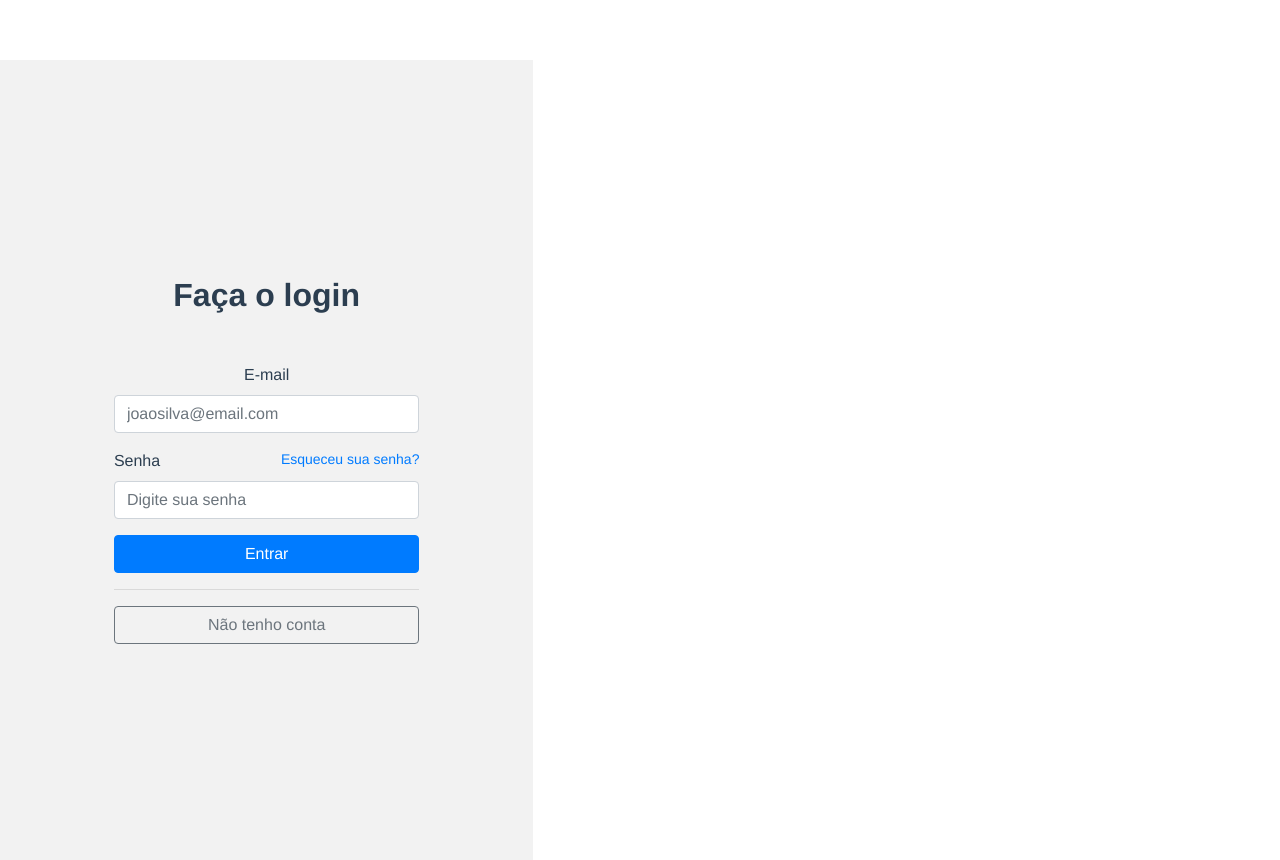
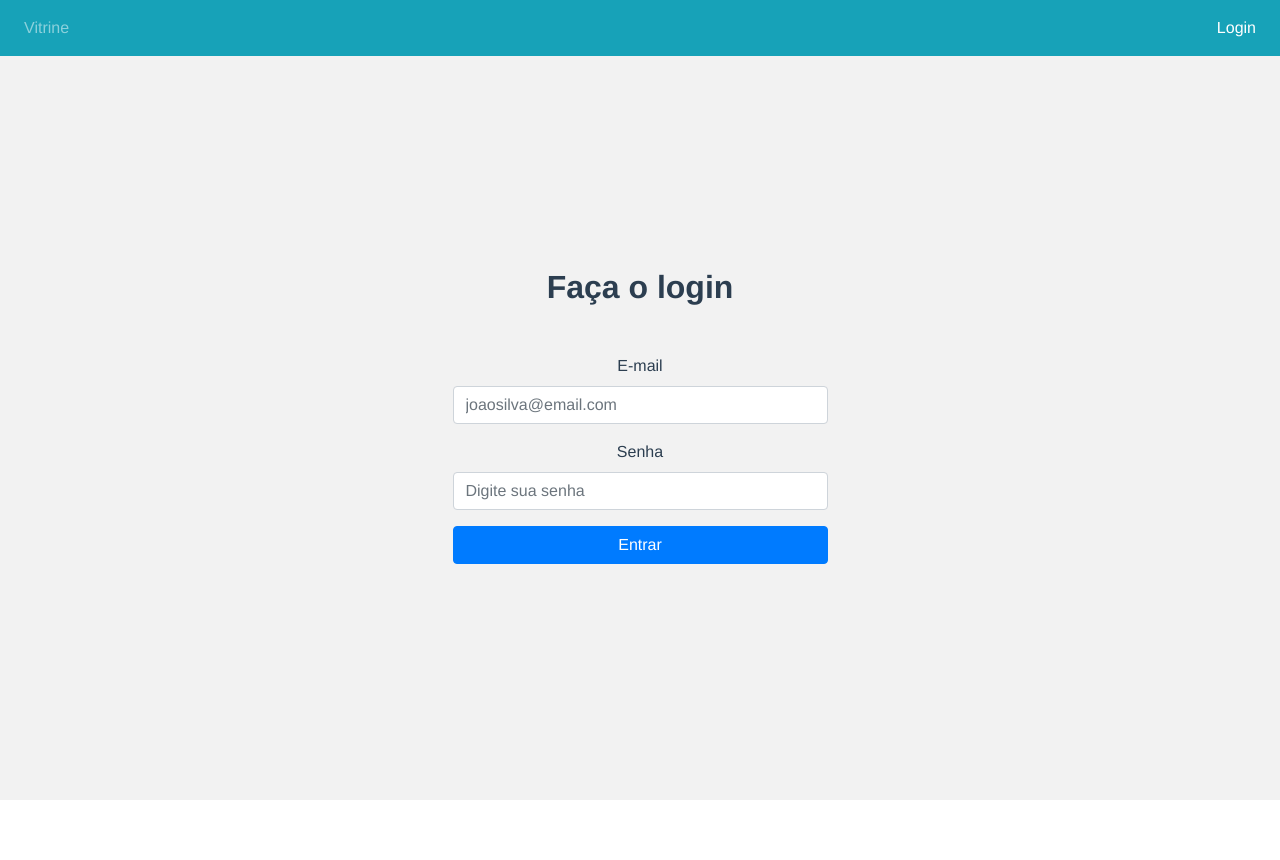
Before and after one commit to Ruy-Araujo/adopt-fronend, a Vue app: page /login in a window 1280 px wide. After the commit the page ends 800 px from the top, so only its background shows below. Built offline with nearby package versions, Linux system fonts and the light colour scheme.

Commit message:
Feat: login implementado, e design e menu parcial

```diff
--- a/src/App.vue
+++ b/src/App.vue
@@ -1,5 +1,29 @@
 <template>
   <div id="app">
+    <div>
+      <b-navbar toggleable="lg" type="dark" variant="info">
+        <b-navbar-nav>
+          <b-nav-item
+            :to="{ name: 'Vitrine' }"
+            :active="getRouteName === 'Vitrine'"
+            >Vitrine</b-nav-item
+          >
+        </b-navbar-nav>
+
+        <!-- Right aligned nav items -->
+        <b-navbar-nav class="ml-auto">
+          <b-nav-item v-if="estaAutenticadoApp" :to="{ name: 'Deslogar' }"
+            >Deslogar</b-nav-item
+          >
+          <b-nav-item
+            v-else
+            :to="{ name: 'Login' }"
+            :active="getRouteName === 'Login'"
+            >Login</b-nav-item
+          >
+        </b-navbar-nav>
+      </b-navbar>
+    </div>
     <transition name="fade" mode="out-in">
       <router-view />
     </transition>
@@ -7,8 +31,34 @@
 </template>
 
 <script>
+import LocalStorageMixin from "@/mixins/localStorageMixin.js";
+// TODO: Arrumar botão de logar e deslogar
+
 export default {
-  name: "App"
+  name: "App",
+  data() {
+    return {
+      estaAutenticadoApp: Boolean(this.getLocalStorage("Adopt_at"))
+    };
+  },
+
+  computed: {
+    getRouteName() {
+      return this.$route.name;
+    }
+  },
+
+  mixins: [LocalStorageMixin],
+
+  method: {
+    getRouteName() {
+      return this.$route.name;
+    }
+  },
+
+  created() {
+    this.localStorageExpires();
+  }
 };
 </script>
 
@@ -19,7 +69,8 @@ export default {
   -moz-osx-font-smoothing: grayscale;
   text-align: center;
   color: #2c3e50;
-  margin-top: 60px;
+  background-color: #f2f2f2;
+  min-height: 100vh;
 }
 
 .fade-enter-active,
--- a/src/router/index.js
+++ b/src/router/index.js
@@ -15,6 +15,11 @@ const routes = [
     component: () => import("../views/Auth/LoginView.vue")
   },
   {
+    path: "/deslogar",
+    name: "Deslogar",
+    component: () => import("../views/Auth/DeslogarView.vue")
+  },
+  {
     path: "/cadastro",
     name: "Cadastro",
     component: () => import("../views/Auth/CadastroView.vue")
@@ -30,3 +35,16 @@ export default new VueRouter({
   mode: "history",
   routes
 });
+
+// TODO: Implementar validação de login para rotas que precisam de login
+// router.beforeEach((to, from, next) => {
+//   if (
+//     to.name !== "login" &&
+//     to.name !== "register" &&
+//     !localStorage.getItem("authUser")
+//   ) {
+//     next({ name: "login" });
+//   } else {
+//     next();
+//   }
+// });
--- a/src/views/Admin/FormAnimalView.vue
+++ b/src/views/Admin/FormAnimalView.vue
@@ -183,6 +183,7 @@ export default {
       // TODO: Remover adotado dps q Ruy remover backend
       this.form.adotado = false;
       let estaAutenticado = this.getLocalStorage("Adopt_at");
+
       if (estaAutenticado) {
         let headers = {
           "Access-Control-Allow-Origin": "*",
@@ -208,6 +209,7 @@ export default {
             "Sucesso!",
             "Animal atualizado com sucesso!"
           );
+          this.$router.push({ name: "Vitrine" });
         } else if (this.methodSave === "new") {
           await axios
             .post(
@@ -219,32 +221,23 @@ export default {
             .catch(error => console.log("e", error));
 
           this.showToast("success", "Sucesso!", "Animal criado com sucesso!");
+          this.$router.push({ name: "Vitrine" });
         }
       } else {
+        this.showToast(
+          "danger",
+          "Error!",
+          "Você não está autenticado, faça login novamente!"
+        );
         this.$router.push({ name: "Login" });
       }
-
-      this.$router.push({ name: "Vitrine" });
     }
   },
   created() {
-    // this.setLocalStorage(
-    //   "Adopt_at",
-    //   "eyJhbGciOiJIUzI1NiIsInR5cCI6IkpXVCJ9.eyJ1c2VySUQiOiJjYUBlbWFpbC5jb20iLCJleHBpcnkiOjE2NjQ0MDg5NjcuNTE5NDMxOH0.nWa3GWPgtYAiyY7XGbxRE3p1bi9W8WapKYhoFLP8X4E",
-    //   60
-    // );
-    // this.getLocalStorage("Adopt_at");
-    // console.log(this.getLocalStorage("Adopt_at"));
-    // TODO: Implementar nas telas que precisam de autenticação
-    // let estaAutenticado = this.getLocalStorage("Adopt_at");
-    // if (estaAutenticado) {
-    //   this.$router.push({ name: "Login" });
-    // }
-
     if (this.$route.params.index) {
       this.methodSave = "update";
 
-      // TODO: Funciona, mas precisa ver a logica do back pq ta quebrando, ver com Ruy
+      // TODO: Mudar para outro padrão
       axios
         .get(
           "https://adoptapp.azurewebsites.net/pet/" + this.$route.params.index
--- a/src/views/Auth/CadastroView.vue
+++ b/src/views/Auth/CadastroView.vue
@@ -79,11 +79,13 @@
 </template>
 
 <script>
+import ToastMixin from "@/mixins/toastMixin.js";
 import { required, minLength, email } from "vuelidate/lib/validators";
 import axios from "axios";
 
 export default {
   name: "Cadastro",
+  mixins: [ToastMixin],
   data() {
     return {
       form: {
@@ -157,7 +159,7 @@ export default {
         );
         this.$router.push({ name: "Login" });
       } catch (err) {
-        this.showToast("danger", "Erro!", err.message);
+        this.showToast("danger", "Erro!", err.response.data.detail.message);
       }
     }
   }
--- /dev/null
+++ b/src/views/Auth/DeslogarView.vue
@@ -0,0 +1,20 @@
+<template>
+  <div></div>
+</template>
+
+<script>
+import LocalStorageMixin from "@/mixins/localStorageMixin.js";
+import ToastMixin from "@/mixins/toastMixin.js";
+
+export default {
+  name: "Deslogar",
+
+  mixins: [LocalStorageMixin, ToastMixin],
+
+  created() {
+    this.setLocalStorage("Adopt_at", "", 0);
+    this.$router.push({ name: "Login" });
+    this.showToast("success", "Sucesso!", "Você foi deslogado com sucesso!");
+  }
+};
+</script>
--- a/src/views/Auth/LoginView.vue
+++ b/src/views/Auth/LoginView.vue
@@ -1,10 +1,6 @@
 <template>
-  <b-row class="vh-100 vw-100 row-login">
-    <b-col
-      sm="5"
-      class="d-flex justify-content-center align-items-center left-login"
-    >
-      <div class="col-8">
+  <b-col class="login d-flex justify-content-center align-items-center">
+    <div class="login-box">
       <h2 class="text-center mb-5 title-login">Faça o login</h2>
       <b-form>
         <b-form-group label="E-mail" label-for="email">
@@ -17,78 +13,84 @@
           ></b-form-input>
         </b-form-group>
 
-          <b-form-group label-for="password">
-            <label class="d-flex justify-content-between">
-              Senha
-              <small><a href="#">Esqueceu sua senha?</a></small>
-            </label>
-
+        <b-form-group label="Senha" label-for="senha">
           <b-form-input
-              id="password"
+            id="senha"
             type="password"
             placeholder="Digite sua senha"
-              v-model="form.password"
+            v-model="form.senha"
           ></b-form-input>
         </b-form-group>
 
-          <b-button type="button" variant="primary" block @click="login">
+        <b-button submit type="button" variant="primary" block @click="login">
           <i class="fas fa-sign-in-alt"></i> Entrar
-          </b-button>
-
-          <hr />
-
-          <b-button
-            type="button"
-            variant="outline-secondary"
-            block
-            @click="register"
-          >
-            <i class="fas fa-user-plus"></i> Não tenho conta
         </b-button>
       </b-form>
     </div>
   </b-col>
-    <b-col sm="7"></b-col>
-  </b-row>
 </template>
 
 <script>
+import ToastMixin from "@/mixins/toastMixin.js";
+import LocalStorageMixin from "@/mixins/localStorageMixin.js";
+import axios from "axios";
+
 export default {
-  // TODO: Implementar lógica de login do back
-  // TODO: Usar design prévio para outras páginas se der
+  name: "Login",
+
+  mixins: [ToastMixin, LocalStorageMixin],
+  // TODO: Usar design prévio para outras páginas se der - (Parcial feito)
   data() {
     return {
       form: {
         email: "",
-        password: ""
+        senha: ""
       }
     };
   },
 
   methods: {
-    login() {},
+    async login() {
+      let headers = {
+        "Access-Control-Allow-Origin": "*"
+      };
 
-    register() {}
+      try {
+        let response = await axios.post(
+          "https://adoptapp.azurewebsites.net/login",
+          this.form,
+          headers
+        );
+        this.setLocalStorage(
+          "Adopt_at",
+          response.data.access_token,
+          response.data.expires
+        );
+        this.showToast("success", "Sucesso!", "Você está logado!");
+
+        this.$router.push({ name: "Vitrine" });
+      } catch (err) {
+        this.showToast("danger", "Erro!", err.response.data.detail.error);
+      }
+    }
+  },
+  created() {
+    let estaAutenticado = this.getLocalStorage("Adopt_at");
+
+    if (estaAutenticado) {
+      this.$router.push({ name: "Vitrine" });
+    }
   }
 };
 </script>
 
 <style>
-*, /*resetar o estilo da página*/
-  *::after,
-  *::before {
-  margin: 0;
-  padding: 0;
-  box-sizing: border-box;
-  text-decoration: none;
+.login {
+  height: 90vh;
 }
 
-.row-login {
-  margin-left: 0;
-}
-
-.left-login {
-  background-color: #f2f2f2;
+.login-box {
+  min-width: 30%;
 }
 
 .title-login {
--- a/src/views/VitrineView.vue
+++ b/src/views/VitrineView.vue
@@ -60,6 +60,8 @@ import axios from "axios";
 export default {
   name: "Vitrine",
 
+  // TODO: Implementar validação de se está logado ver botões que apenas admin podem ver
+
   mixins: [LocalStorageMixin, ToastMixin],
 
   data() {
@@ -76,7 +78,7 @@ export default {
       let response = await axios.get("https://adoptapp.azurewebsites.net/pets");
       this.animais = response.data;
     } catch (err) {
-      this.showToast("danger", "Erro!", err.message);
+      this.showToast("danger", "Erro!", err.response.data.detail.message);
     }
   },
   methods: {
@@ -104,20 +106,28 @@ export default {
             Authorization: "Bearer " + estaAutenticado
           }
         };
-        await axios
-          .delete(
+        try {
+          await axios.delete(
             "https://adoptapp.azurewebsites.net/pet/" +
               this.animalSelecionado.id,
             headers
-          )
-          .then(res => console.log(res))
-          .catch(err => console.log(err));
+          );
+          this.showToast("success", "Sucesso!", "Animal deletado com sucesso!");
 
-        await axios
-          .get("https://adoptapp.azurewebsites.net/pets")
-          .then(res => (this.animais = res.data))
-          .catch(err => console.log(err));
-        console.log(this.animais);
+          let response = await axios.get(
+            "https://adoptapp.azurewebsites.net/pets"
+          );
+          this.animais = response.data;
+        } catch (err) {
+          this.showToast("danger", "Erro!", err.response.data.detail.message);
+        }
+      } else {
+        this.showToast(
+          "danger",
+          "Error!",
+          "Você não está autenticado, faça login novamente!"
+        );
+        this.$router.push({ name: "Login" });
       }
 
       this.esconderModal();
```
Lines whose indentation alone changed are shown as unchanged.
